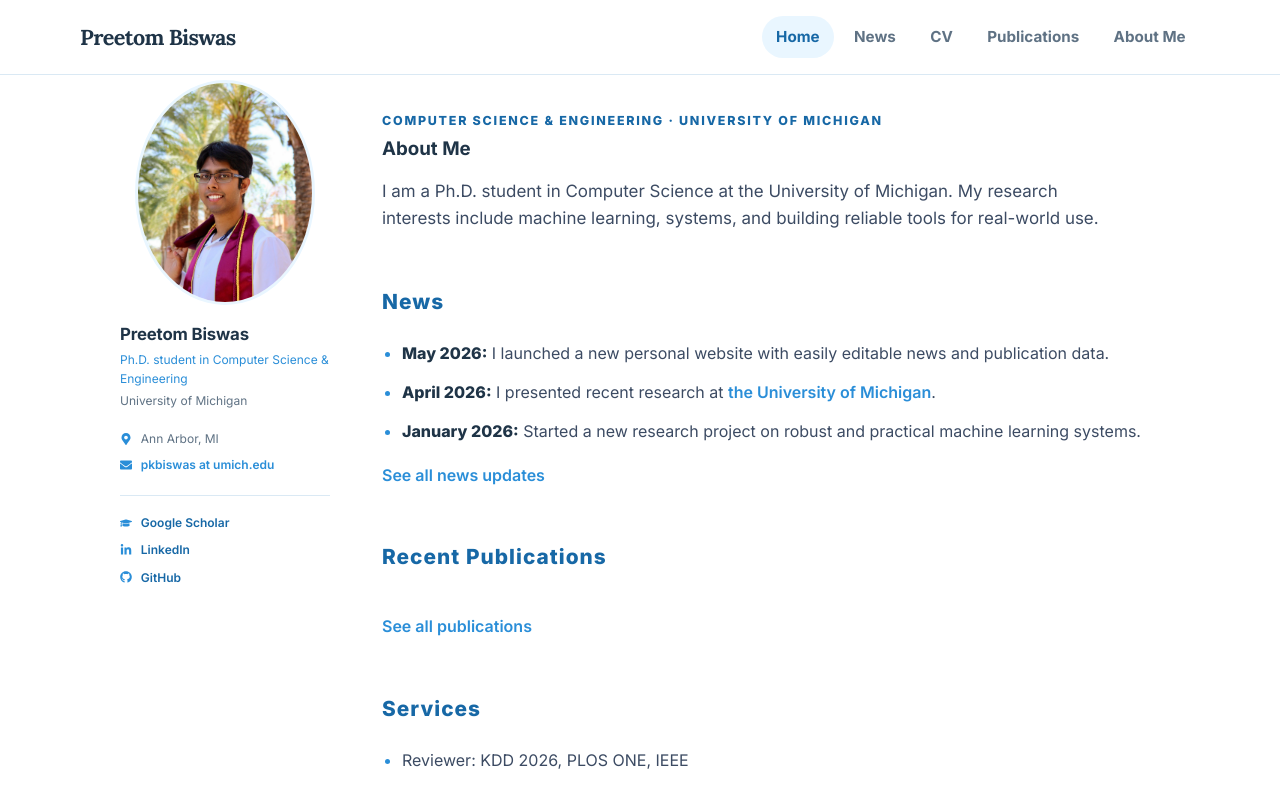
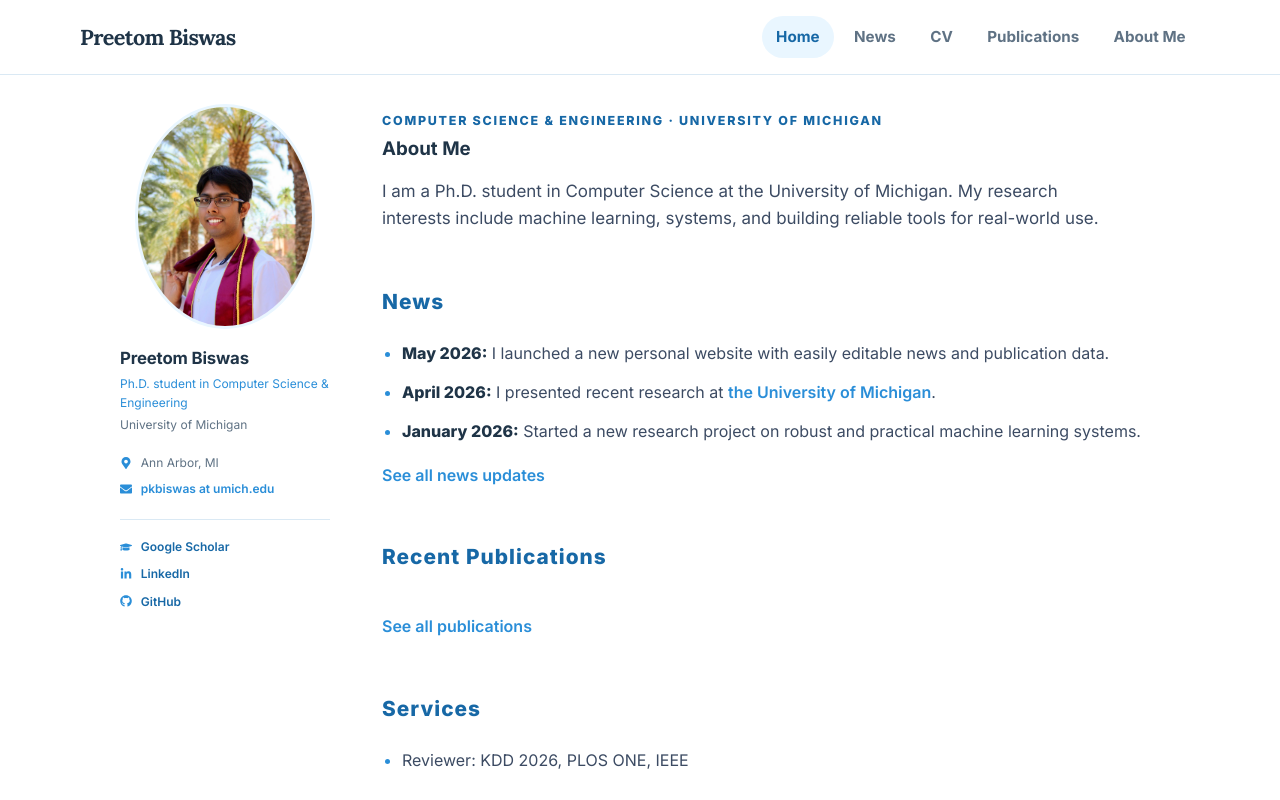
Before and after one commit to Preetom1905011/Preetom1905011.github.io, a React (Vite) app: page / in a window 1280 px wide. Shown: the top 800 px of the page. Built offline with nearby package versions, Linux system fonts and the light colour scheme.

Commit message:
ADD: links to socials

```diff
--- a/src/data/profile.ts
+++ b/src/data/profile.ts
@@ -26,12 +26,12 @@ export const profile: Profile = {
     },
     {
       label: "LinkedIn",
-      href: "https://www.linkedin.com/",
+      href: "https://www.linkedin.com/in/preetombiswasasu/",
       kind: "linkedin",
     },
     {
       label: "GitHub",
-      href: "https://github.com/",
+      href: "https://github.com/Preetom1905011",
       kind: "github",
     },
   ],
--- a/src/styles/global.css
+++ b/src/styles/global.css
@@ -156,7 +156,8 @@ code {
 .profile-card {
   position: sticky;
   top: 5rem;
-  padding: 0;
+  padding: 0.2;
+  padding-top: 1.5rem;
 }
 
 .portrait-wrap {
```
